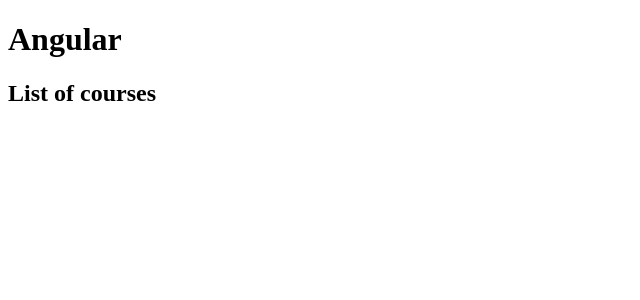
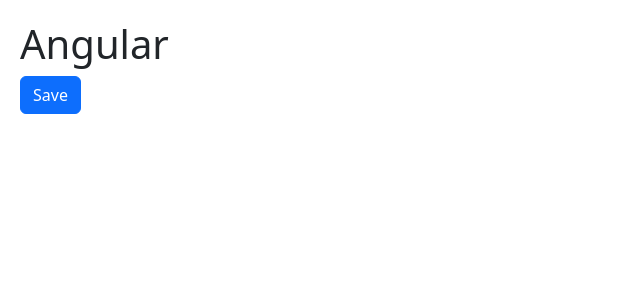
Before and after one commit to HeshanKarunaratne/AngularExamples, an Angular app: page / in a window 1280 px wide. Shown: the top 300 px of the page, without its empty margins (0-640 px from the left). Built offline with nearby package versions, Linux system fonts and the light colour scheme.

Commit message:
Added Bootstrap

```diff
--- a/src/app/courses.components.ts
+++ b/src/app/courses.components.ts
@@ -3,15 +3,8 @@
 @Component({
     selector: 'courses',
     template: `
-        <h2>{{title}}</h2>
-        <table>
-            <tr>
-                <td [attr.colspan]="colspan"></td>
-            </tr>
-        </table>
+            <button class="btn btn-primary">Save</button>
         `
 })
 export class CoursesComponent {
-    title = "List of courses";
-    colspan = 2;
 }
--- a/src/styles.scss
+++ b/src/styles.scss
@@ -1 +1,6 @@
 /* You can add global styles to this file, and also import other style files */
+@import "../node_modules/bootstrap/scss/bootstrap.scss";
+
+body {
+    padding: 20px;
+}
```
Also changed, not shown: 1 other file (tests, documents, lock files or other folders).
